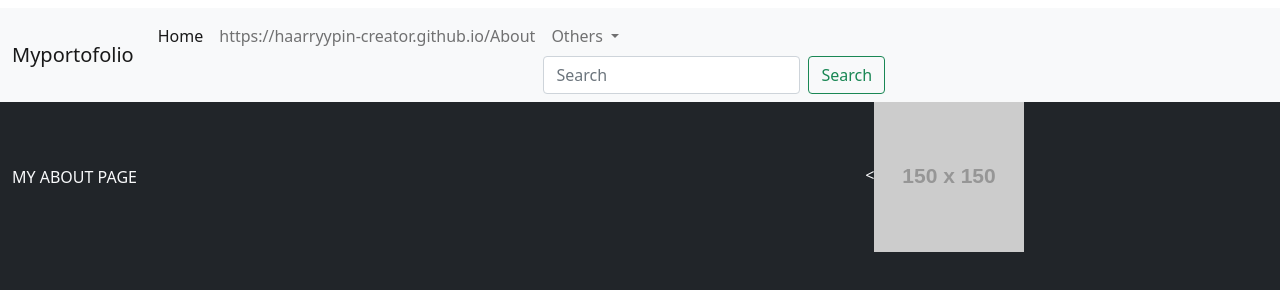
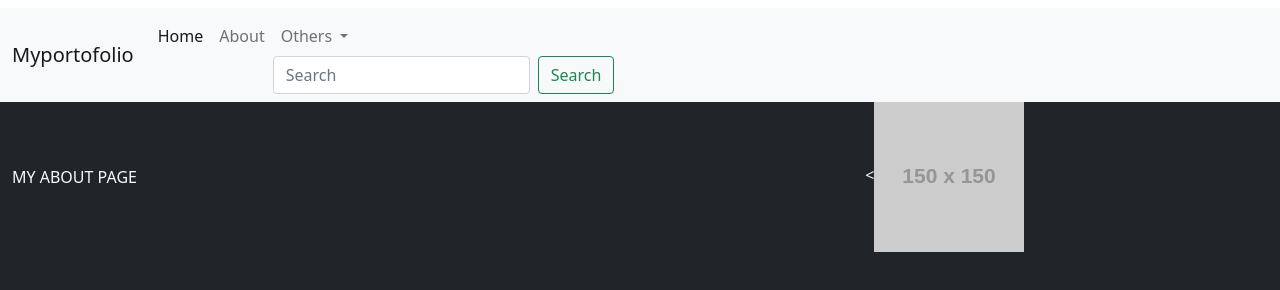
Before and after one commit to haarryypin-creator/My-portofolio, a plain HTML site: page About/About.html in a window 1280 px wide. Drawn offline with nearby package versions, Linux system fonts and the light colour scheme; placeholder pictures from the web are drawn by us.

Commit message:
About.html

```diff
--- a/About/About.html
+++ b/About/About.html
@@ -21,7 +21,7 @@
           <a class="nav-link active" aria-current="page" href="/index.html">Home</a>
         </li>
         <li class="nav-item">
-          <a class="nav-link" href="/About">https://haarryypin-creator.github.io/About</a>
+          <a class="nav-link" href="/About">About</a>
         </li>
         <li class="nav-item dropdown">
           <a class="nav-link dropdown-toggle" href="/" id="navbarDropdown" role="button" data-bs-toggle="dropdown" aria-expanded="false">
```
